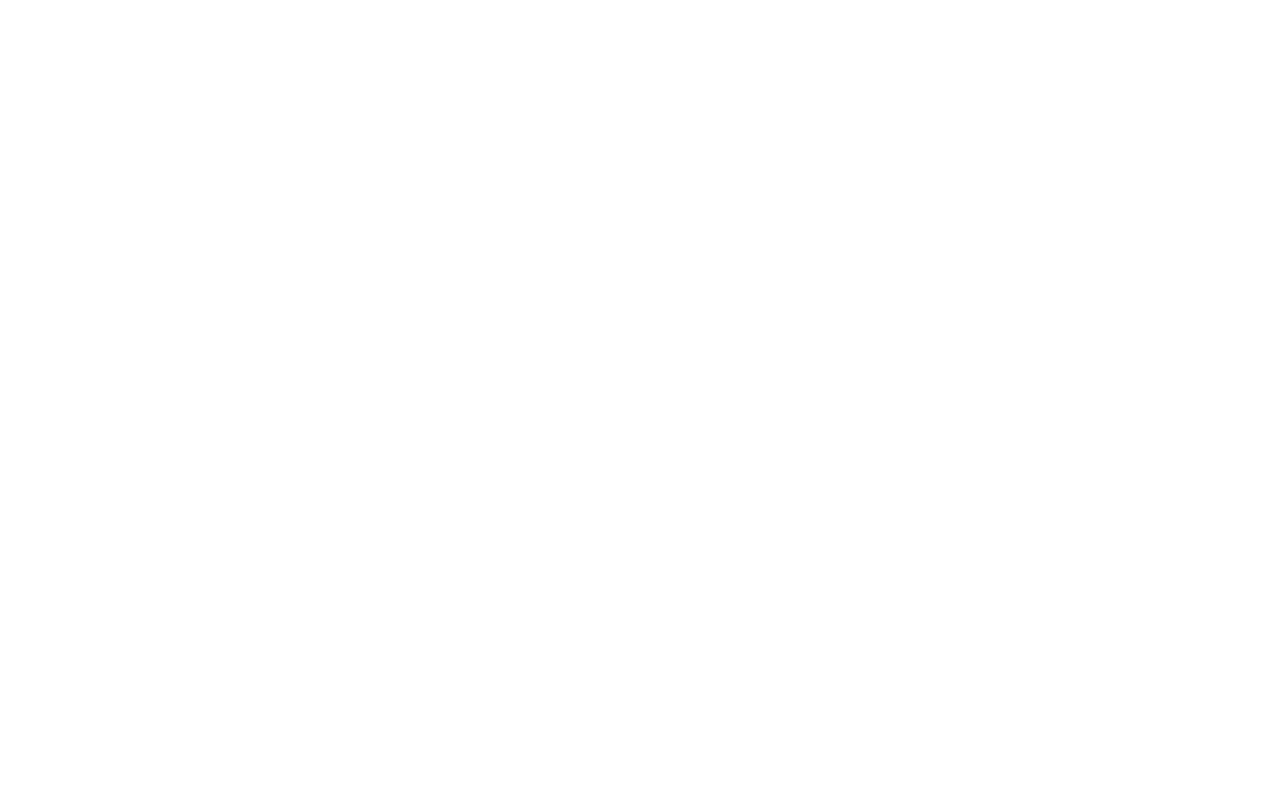
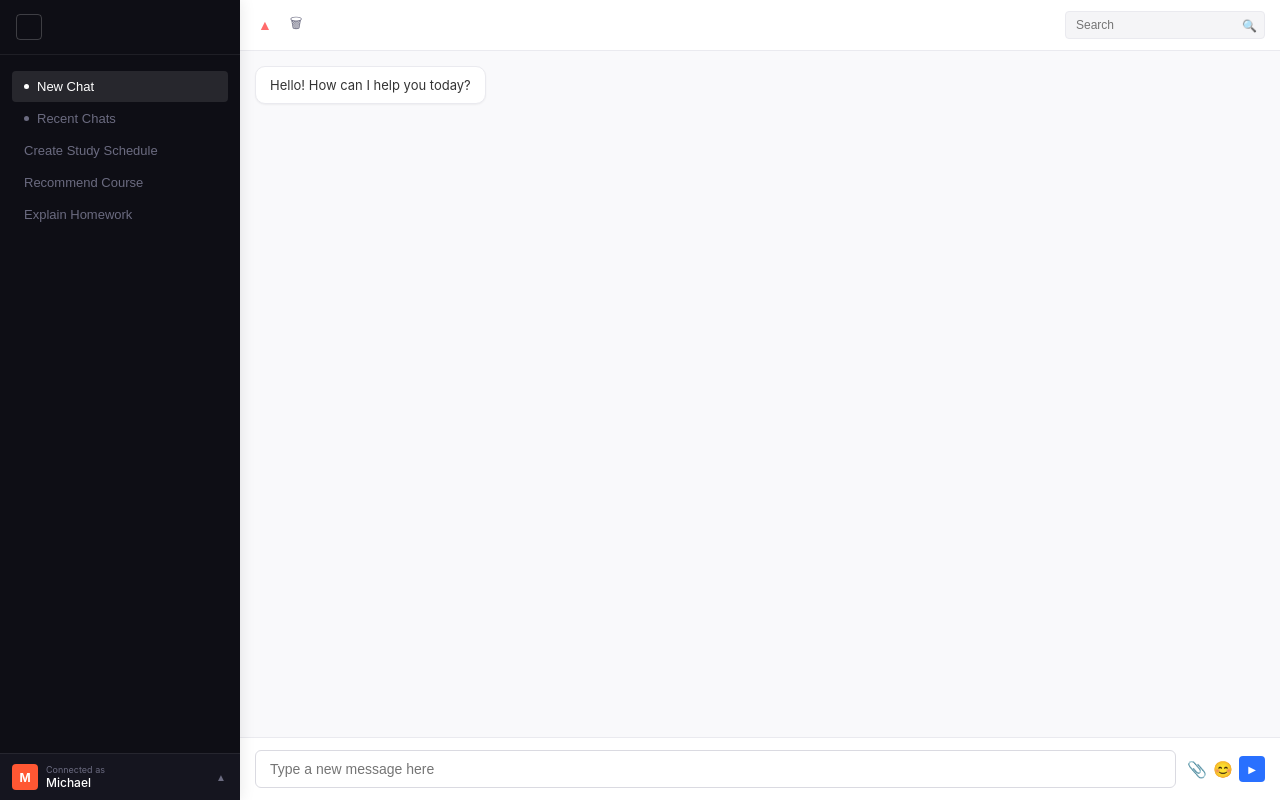
Before and after one commit to krystanRamcharan/UWISage, a Vue app in the folder UwiSage/: page /chat in a window 1280 px wide. Before the commit this address had no page. Built offline with nearby package versions, Linux system fonts and the light colour scheme.

Commit message:
Add chat interface

```diff
--- /dev/null
+++ b/UwiSage/src/Views/chat.vue
@@ -0,0 +1,470 @@
+<template>
+  <div class="chat-container">
+    <!-- Left sidebar -->
+    <div class="sidebar">
+      <div class="sidebar-header">
+        <button class="menu-button">
+          <span class="menu-icon"></span>
+          <span class="menu-icon"></span>
+          <span class="menu-icon"></span>
+        </button>
+      </div>
+
+      <div class="sidebar-content">
+        <button class="sidebar-option primary-option">
+          <span class="dot-icon primary-dot"></span>
+          <span>New Chat</span>
+        </button>
+
+        <button class="sidebar-option">
+          <span class="dot-icon"></span>
+          <span>Recent Chats</span>
+        </button>
+
+        <button class="sidebar-option">
+          <span>Create Study Schedule</span>
+        </button>
+
+        <button class="sidebar-option">
+          <span>Recommend Course</span>
+        </button>
+
+        <button class="sidebar-option">
+          <span>Explain Homework</span>
+        </button>
+      </div>
+
+      <div class="user-profile">
+        <div class="avatar">
+          <span>M</span>
+        </div>
+        <div class="user-info">
+          <div class="user-label">Connected as</div>
+          <div class="user-name">Michael</div>
+        </div>
+        <button class="expand-button">
+          <span class="chevron-icon">▲</span>
+        </button>
+      </div>
+    </div>
+
+    <!-- Main chat area -->
+    <div class="main-content">
+      <div class="header">
+        <div class="header-actions">
+          <button class="alert-button">
+            <span class="alert-icon">▲</span>
+          </button>
+          <button class="trash-button">
+            <span class="trash-icon">🗑</span>
+          </button>
+          <div class="search-container">
+            <input type="text" placeholder="Search" class="search-input" />
+            <span class="search-icon">🔍</span>
+          </div>
+        </div>
+      </div>
+
+      <div class="messages-container" ref="messagesContainer">
+        <div v-for="(message, index) in messages" :key="index"
+             :class="['message', message.sender === 'user' ? 'user-message' : 'bot-message']">
+          <div class="message-content">{{ message.text }}</div>
+        </div>
+      </div>
+
+      <div class="input-container">
+        <input
+            type="text"
+            v-model="newMessage"
+            @keyup.enter="sendMessage"
+            placeholder="Type a new message here"
+            class="message-input"
+        />
+        <div class="input-actions">
+          <button class="action-button">
+            <span class="attach-icon">📎</span>
+          </button>
+          <button class="action-button">
+            <span class="emoji-icon">😊</span>
+          </button>
+          <button class="send-button" @click="sendMessage">
+            <span class="send-icon">▶</span>
+          </button>
+        </div>
+      </div>
+    </div>
+  </div>
+</template>
+
+<script>
+export default {
+  name: 'ChatInterface',
+  data() {
+    return {
+      newMessage: '',
+      messages: [
+        // Sample messages for demonstration
+        // { text: 'Hello! How can I help you today?', sender: 'bot' },
+        // { text: 'I need help with my homework', sender: 'user' },
+      ]
+    };
+  },
+  methods: {
+    sendMessage() {
+      if (this.newMessage.trim() === '') return;
+
+      // Add user message
+      this.messages.push({
+        text: this.newMessage,
+        sender: 'user'
+      });
+
+      const userMessage = this.newMessage;
+      this.newMessage = '';
+
+      // Simulate bot response (in a real app, this would be an API call)
+      setTimeout(() => {
+        this.receiveBotMessage(userMessage);
+      }, 500);
+    },
+    receiveBotMessage(userMessage) {
+      // In a real implementation, this would be replaced with an actual API call
+      let botResponse = 'I received your message: "' + userMessage + '". How can I assist you further?';
+
+      this.messages.push({
+        text: botResponse,
+        sender: 'bot'
+      });
+
+      // Scroll to bottom after new message
+      this.$nextTick(() => {
+        this.scrollToBottom();
+      });
+    },
+    scrollToBottom() {
+      const container = this.$refs.messagesContainer;
+      container.scrollTop = container.scrollHeight;
+    }
+  },
+  mounted() {
+    // Initialize with a welcome message
+    this.messages.push({
+      text: 'Hello! How can I help you today?',
+      sender: 'bot'
+    });
+  }
+};
+</script>
+
+<style scoped>
+* {
+  margin: 0;
+  padding: 0;
+  box-sizing: border-box;
+}
+
+body, html {
+  margin: 0;
+  padding: 0;
+  height: 100%;
+  width: 100%;
+  overflow: hidden;
+}
+
+.chat-container {
+  display: flex;
+  height: 100vh;
+  width: 100vw;
+  background-color: #f9f9fb;
+  font-family: 'Inter', -apple-system, BlinkMacSystemFont, sans-serif;
+  overflow: hidden;
+}
+
+/* Sidebar styles */
+.sidebar {
+  display: flex;
+  flex-direction: column;
+  width: 240px;
+  min-width: 240px;
+  background-color: #0e0e15;
+  color: #ffffff;
+  position: relative;
+  box-shadow: 0 0 15px rgba(0, 0, 0, 0.1);
+}
+
+.sidebar-header {
+  padding: 14px 16px;
+  border-bottom: 1px solid rgba(255, 255, 255, 0.07);
+}
+
+.menu-button {
+  background: none;
+  border: 1px solid rgba(255, 255, 255, 0.2);
+  border-radius: 4px;
+  cursor: pointer;
+  padding: 6px;
+  display: flex;
+  flex-direction: column;
+  align-items: center;
+  justify-content: center;
+  width: 26px;
+  height: 26px;
+}
+
+.menu-icon {
+  width: 14px;
+  height: 1px;
+  background-color: #ffffff;
+  margin: 2px 0;
+}
+
+.sidebar-content {
+  flex: 1;
+  padding: 8px 12px;
+  display: flex;
+  flex-direction: column;
+  gap: 1px;
+  margin-top: 8px;
+}
+
+.sidebar-option {
+  padding: 8px 12px;
+  border-radius: 4px;
+  background: none;
+  border: none;
+  color: #6b6b80;
+  text-align: left;
+  cursor: pointer;
+  transition: background-color 0.2s;
+  font-size: 13px;
+  display: flex;
+  align-items: center;
+  gap: 8px;
+}
+
+.dot-icon {
+  width: 5px;
+  height: 5px;
+  border-radius: 50%;
+  background-color: #6b6b80;
+  display: inline-block;
+}
+
+.primary-dot {
+  background-color: #ffffff;
+}
+
+.sidebar-option:hover {
+  background-color: rgba(255, 255, 255, 0.05);
+  color: #ffffff;
+}
+
+.primary-option {
+  background-color: rgba(255, 255, 255, 0.1);
+  color: #ffffff;
+  font-weight: 500;
+}
+
+.user-profile {
+  display: flex;
+  align-items: center;
+  padding: 10px 12px;
+  background-color: #15151f;
+  border-top: 1px solid rgba(255, 255, 255, 0.07);
+  margin-top: auto;
+}
+
+.avatar {
+  width: 26px;
+  height: 26px;
+  border-radius: 4px;
+  overflow: hidden;
+  margin-right: 8px;
+  background-color: #ff5733;
+  display: flex;
+  align-items: center;
+  justify-content: center;
+  font-weight: bold;
+  color: white;
+  font-size: 12px;
+}
+
+.avatar img {
+  width: 100%;
+  height: 100%;
+  object-fit: cover;
+}
+
+.user-info {
+  flex: 1;
+}
+
+.user-label {
+  font-size: 9px;
+  color: #6b6b80;
+}
+
+.user-name {
+  font-size: 12px;
+  font-weight: 500;
+}
+
+.expand-button {
+  background: none;
+  border: none;
+  color: #6b6b80;
+  cursor: pointer;
+  font-size: 10px;
+  padding: 2px;
+}
+
+/* Main content styles */
+.main-content {
+  flex: 1;
+  display: flex;
+  flex-direction: column;
+  background-color: white;
+}
+
+.header {
+  padding: 10px 15px;
+  border-bottom: 1px solid #eaeaef;
+}
+
+.header-actions {
+  display: flex;
+  align-items: center;
+  gap: 12px;
+}
+
+.alert-button, .trash-button {
+  background: none;
+  border: none;
+  cursor: pointer;
+  padding: 3px;
+  font-size: 14px;
+}
+
+.alert-icon {
+  color: #ff6b6b;
+  font-size: 14px;
+}
+
+.trash-icon {
+  color: #6b6b80;
+  font-size: 14px;
+}
+
+.search-container {
+  flex: 1;
+  position: relative;
+  max-width: 200px;
+  margin-left: auto;
+}
+
+.search-input {
+  width: 100%;
+  padding: 6px 28px 6px 10px;
+  border-radius: 4px;
+  border: 1px solid #eaeaef;
+  background-color: #f5f5f7;
+  font-size: 12px;
+  color: #333;
+}
+
+.search-icon {
+  position: absolute;
+  right: 8px;
+  top: 50%;
+  transform: translateY(-50%);
+  color: #6b6b80;
+  font-size: 12px;
+}
+
+.messages-container {
+  flex: 1;
+  overflow-y: auto;
+  padding: 15px;
+  display: flex;
+  flex-direction: column;
+  gap: 15px;
+  background-color: #f9f9fb;
+}
+
+.message {
+  max-width: 70%;
+  padding: 10px 14px;
+  border-radius: 10px;
+  word-break: break-word;
+  box-shadow: 0 1px 2px rgba(0, 0, 0, 0.05);
+  font-size: 13px;
+}
+
+.user-message {
+  align-self: flex-end;
+  background-color: #2970ff;
+  color: white;
+}
+
+.bot-message {
+  align-self: flex-start;
+  background-color: white;
+  color: #333;
+  border: 1px solid #eaeaef;
+}
+
+.input-container {
+  display: flex;
+  align-items: center;
+  padding: 12px 15px;
+  background-color: white;
+  border-top: 1px solid #eaeaef;
+}
+
+.message-input {
+  flex: 1;
+  padding: 10px 14px;
+  border-radius: 6px;
+  border: 1px solid #dadae1;
+  font-size: 14px;
+  outline: none;
+  transition: border-color 0.2s;
+}
+
+.message-input:focus {
+  border-color: #2970ff;
+}
+
+.input-actions {
+  display: flex;
+  align-items: center;
+  margin-left: 8px;
+}
+
+.action-button {
+  background: none;
+  border: none;
+  cursor: pointer;
+  margin: 0 3px;
+  color: #6b6b80;
+  font-size: 16px;
+  display: flex;
+  align-items: center;
+  justify-content: center;
+}
+
+.send-button {
+  background-color: #2970ff;
+  color: white;
+  border: none;
+  border-radius: 4px;
+  width: 26px;
+  height: 26px;
+  display: flex;
+  align-items: center;
+  justify-content: center;
+  cursor: pointer;
+  font-size: 10px;
+  margin-left: 3px;
+}
+</style>
--- a/UwiSage/src/Views/frame667.vue
+++ b/UwiSage/src/Views/frame667.vue
@@ -114,7 +114,6 @@
   display: flex;
   flex-direction: column;
 }
-
 
 .header {
   width: 80%;
--- a/UwiSage/src/router.js
+++ b/UwiSage/src/router.js
@@ -2,11 +2,13 @@
 import frame667 from "./views/frame667.vue";
 import sign_up from "./views/sign_up.vue";
 import sign_in from "./views/sign_in.vue";
+import ChatInterface from "./views/chat.vue";
 
 const routes = [
   { path: "/", component: frame667 },
   { path: "/sign_up", component: sign_up },
   { path: "/sign_in", component: sign_in },
+  { path: "/chat", component: ChatInterface}
 ];
 
 const router = createRouter({
```
